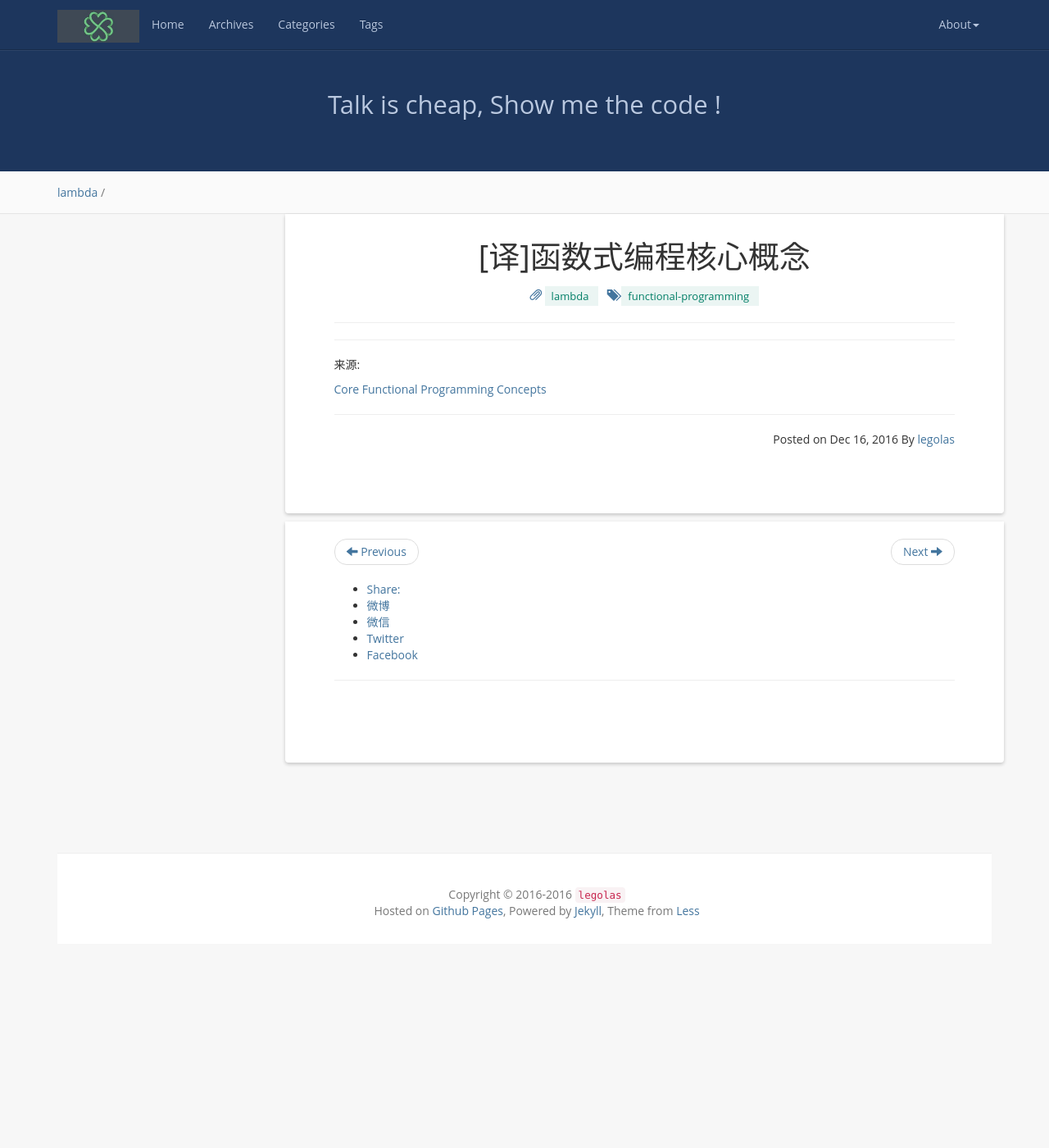
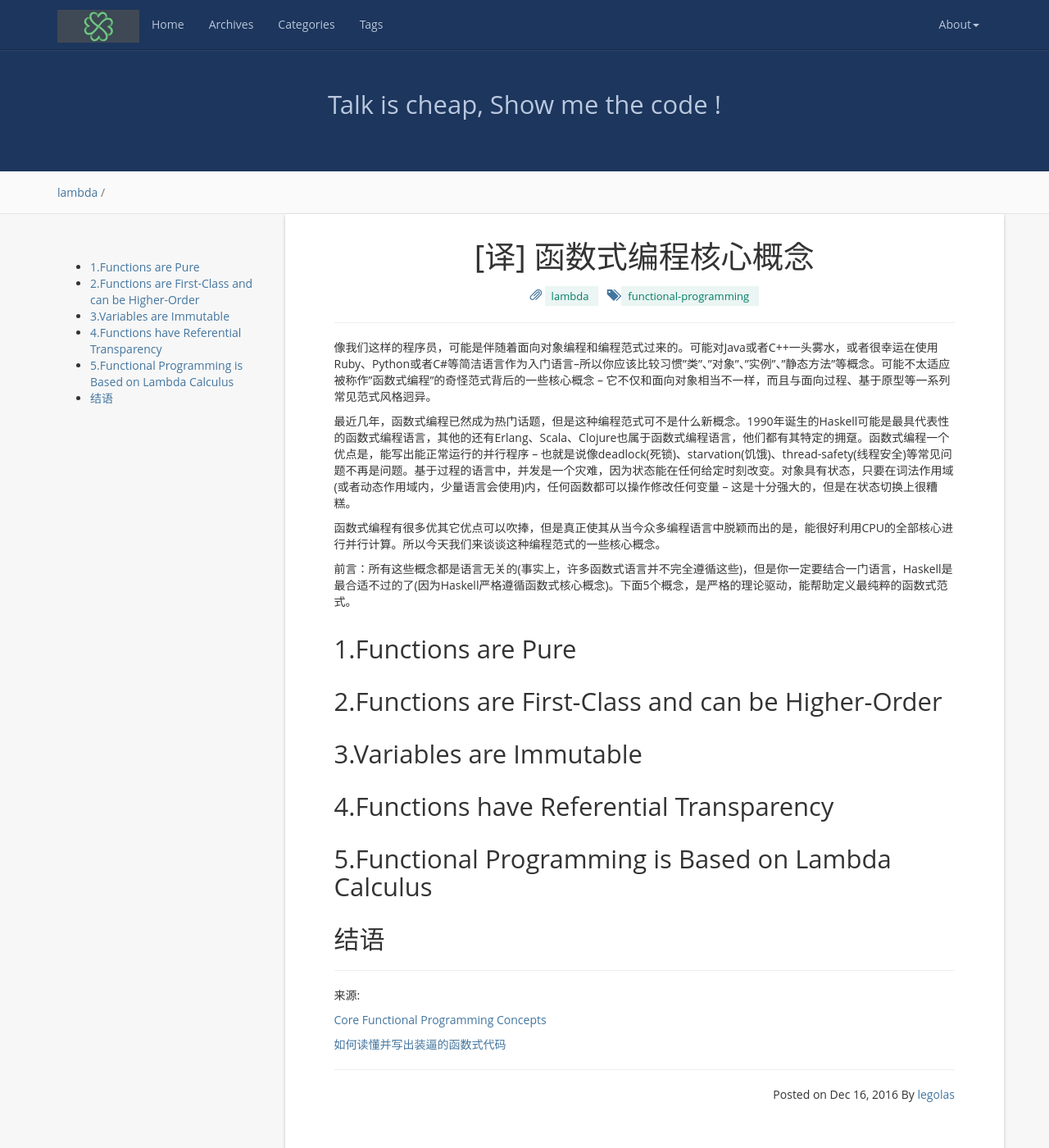
Before and after one commit to legolasNg/legolasNg.github.io, a Jekyll site: the page built from _posts/2016-12-16-core-functional-programming-concepts.md, in a window 1280 px wide and 1400 px high. Shown: the whole window at 82% size. Built offline with Jekyll 4.4.1, drawn with Linux system fonts in a browser that asks for light colours; nearby versions of some CDN libraries; comment, search, counter and statistics services are not loaded.

Commit message:
[modify]add some content to article

```diff
--- a/_posts/2016-12-16-core-functional-programming-concepts.md
+++ b/_posts/2016-12-16-core-functional-programming-concepts.md
@@ -1,13 +1,35 @@
 ---
 layout:     post
-title:      "[译]函数式编程核心概念"
+title:      "[译] 函数式编程核心概念"
 date:       2016-12-16 19:09:00 +0800
 category:   "lambda"
 tags:       "functional-programming"
 excerpt:    "敬请期待"
 ---
 
+像我们这样的程序员，可能是伴随着面向对象编程和编程范式过来的。可能对Java或者C++一头雾水，或者很幸运在使用Ruby、Python或者C#等简洁语言作为入门语言--所以你应该比较习惯"类"、"对象"、"实例"、"静态方法"等概念。可能不太适应被称作"函数式编程"的奇怪范式背后的一些核心概念 -- 它不仅和面向对象相当不一样，而且与面向过程、基于原型等一系列常见范式风格迥异。
+
+最近几年，函数式编程已然成为热门话题，但是这种编程范式可不是什么新概念。1990年诞生的Haskell可能是最具代表性的函数式编程语言，其他的还有Erlang、Scala、Clojure也属于函数式编程语言，他们都有其特定的拥趸。函数式编程一个优点是，能写出能正常运行的并行程序 -- 也就是说像deadlock(死锁)、starvation(饥饿)、thread-safety(线程安全)等常见问题不再是问题。基于过程的语言中，并发是一个灾难，因为状态能在任何给定时刻改变。对象具有状态，只要在词法作用域(或者动态作用域内，少量语言会使用)内，任何函数都可以操作修改任何变量 -- 这是十分强大的，但是在状态切换上很糟糕。
+
+函数式编程有很多优其它优点可以吹捧，但是真正使其从当今众多编程语言中脱颖而出的是，能很好利用CPU的全部核心进行并行计算。所以今天我们来谈谈这种编程范式的一些核心概念。
+
+前言：所有这些概念都是语言无关的(事实上，许多函数式语言并不完全遵循这些)，但是你一定要结合一门语言，Haskell是最合适不过的了(因为Haskell严格遵循函数式核心概念)。下面5个概念，是严格的理论驱动，能帮助定义最纯粹的函数式范式。
+
+## 1.Functions are Pure
+
+## 2.Functions are First-Class and can be Higher-Order
+
+## 3.Variables are Immutable
+
+## 4.Functions have Referential Transparency
+
+## 5.Functional Programming is Based on Lambda Calculus
+
+## 结语
+
 ----
 来源:
 
 [Core Functional Programming Concepts](https://thesocietea.org/2016/12/core-functional-programming-concepts/)
+
+[如何读懂并写出装逼的函数式代码](http://coolshell.cn/articles/17524.html)
```
Also changed, not shown: _posts/2016-10-27-innodb-row-size-limitation.md (+2 -2 lines).
